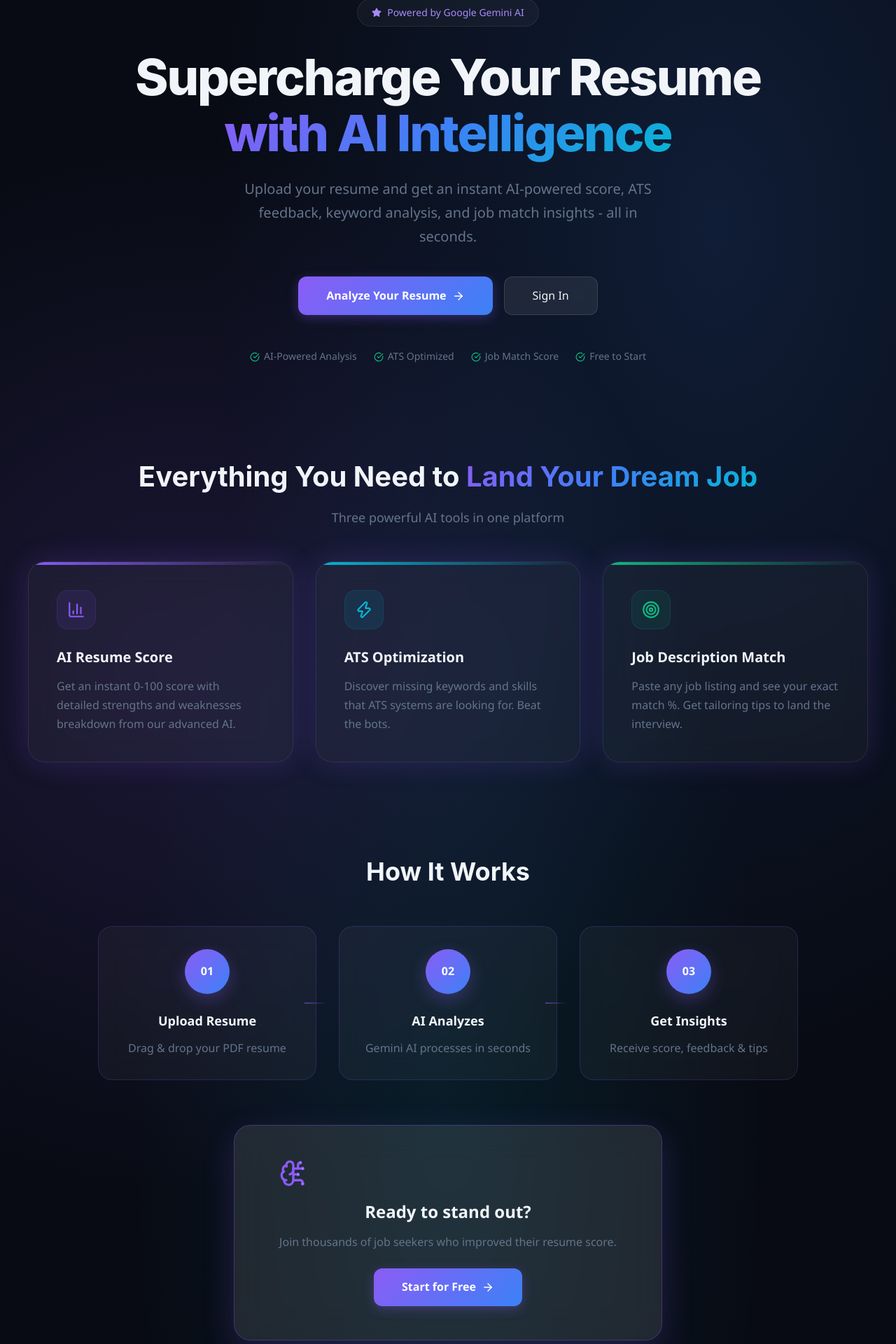
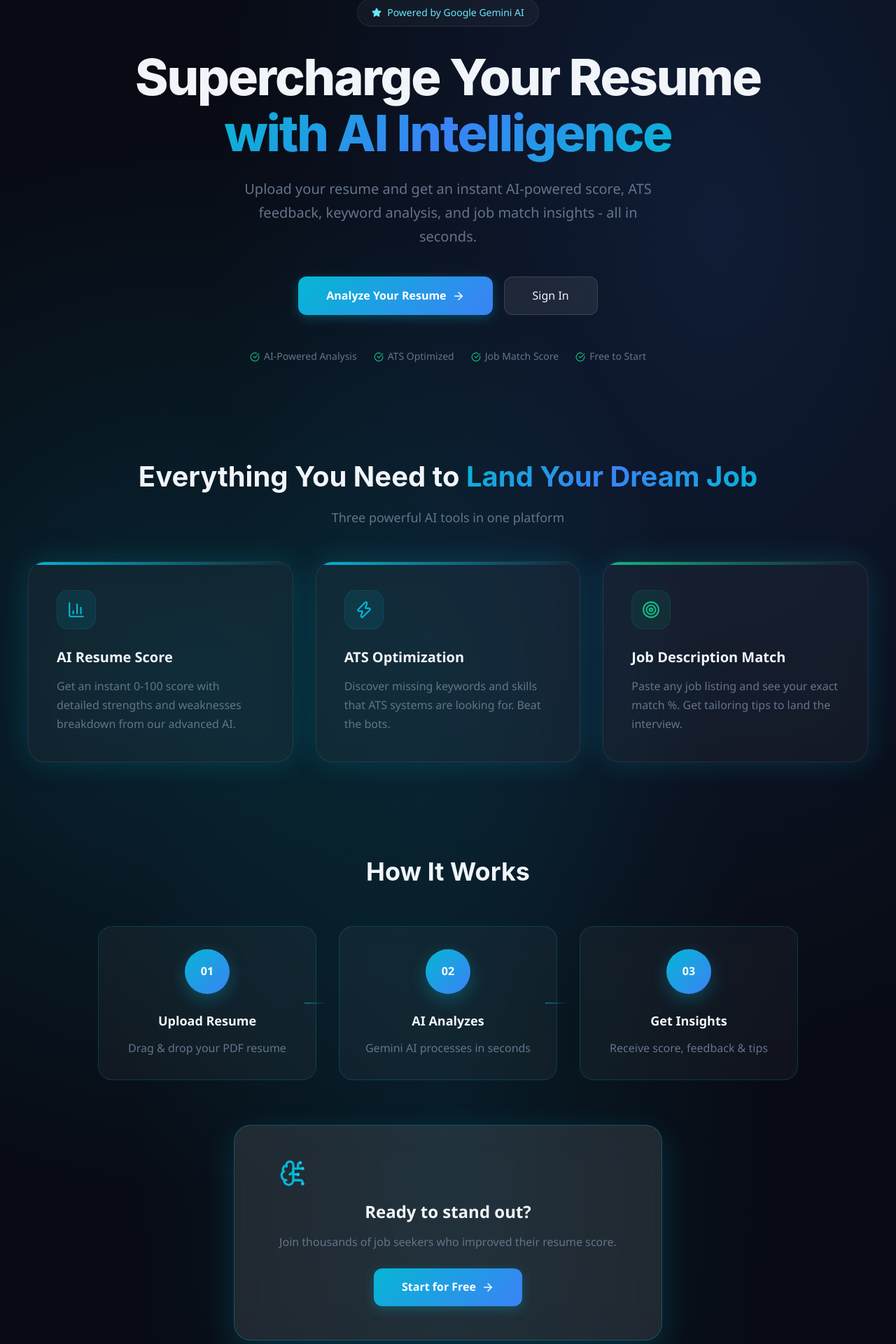
Before and after one commit to amitkumarpatra99/Portfolio-Analyzer, a Next.js app: page / in a window 1280 px wide. Shown: the part 172-2092 px from the top of the page at 70% size. Built offline with nearby package versions, Linux system fonts and the light colour scheme; no server answers.

Commit message:
feat: initialize project structure with authentication pages, global glass-morphism styles, and reusable UI components

```diff
--- a/src/app/auth/login/page.tsx
+++ b/src/app/auth/login/page.tsx
@@ -59,7 +59,7 @@ export default function LoginPage() {
               width: 52,
               height: 52,
               borderRadius: "1rem",
-              background: "linear-gradient(135deg, #8b5cf6, #3b82f6)",
+              background: "linear-gradient(135deg, #06b6d4, #3b82f6)",
               display: "flex",
               alignItems: "center",
               justifyContent: "center",
@@ -148,7 +148,7 @@ export default function LoginPage() {
 
         <p style={{ textAlign: "center", color: "#64748b", fontSize: "0.9rem", marginTop: "1.5rem" }}>
           Don&apos;t have an account?{" "}
-          <Link href="/auth/register" style={{ color: "#a78bfa", textDecoration: "none", fontWeight: 500 }}>
+          <Link href="/auth/register" style={{ color: "#67e8f9", textDecoration: "none", fontWeight: 500 }}>
             Sign up free
           </Link>
         </p>
--- a/src/app/auth/register/page.tsx
+++ b/src/app/auth/register/page.tsx
@@ -52,7 +52,7 @@ export default function RegisterPage() {
               width: 52,
               height: 52,
               borderRadius: "1rem",
-              background: "linear-gradient(135deg, #8b5cf6, #3b82f6)",
+              background: "linear-gradient(135deg, #06b6d4, #3b82f6)",
               display: "flex",
               alignItems: "center",
               justifyContent: "center",
@@ -111,7 +111,7 @@ export default function RegisterPage() {
 
         <p style={{ textAlign: "center", color: "#64748b", fontSize: "0.9rem", marginTop: "1.5rem" }}>
           Already have an account?{" "}
-          <Link href="/auth/login" style={{ color: "#a78bfa", textDecoration: "none", fontWeight: 500 }}>
+          <Link href="/auth/login" style={{ color: "#67e8f9", textDecoration: "none", fontWeight: 500 }}>
             Sign in
           </Link>
         </p>
--- a/src/app/globals.css
+++ b/src/app/globals.css
@@ -8,7 +8,7 @@
   --bg-glass-hover: rgba(255, 255, 255, 0.12);
   --border: rgba(255, 255, 255, 0.08);
   --border-glass: rgba(255, 255, 255, 0.12);
-  --accent-purple: #8b5cf6;
+  --accent-cyan: #06b6d4;
   --accent-blue: #3b82f6;
   --accent-cyan: #06b6d4;
   --accent-green: #10b981;
@@ -94,15 +94,15 @@ body {
 
 /* Gradient text */
 .gradient-text {
-  background: linear-gradient(135deg, #8b5cf6, #3b82f6, #06b6d4);
+  background: linear-gradient(135deg, #06b6d4, #3b82f6, #06b6d4);
   -webkit-background-clip: text;
   -webkit-text-fill-color: transparent;
   background-clip: text;
 }
 
 /* Glow effects */
-.glow-purple {
-  box-shadow: 0 0 40px rgba(139, 92, 246, 0.2);
+.glow-cyan {
+  box-shadow: 0 0 40px rgba(6, 182, 212, 0.2);
 }
 .glow-blue {
   box-shadow: 0 0 40px rgba(59, 130, 246, 0.2);
@@ -110,7 +110,7 @@ body {
 
 /* Animated gradient background */
 .hero-bg {
-  background: radial-gradient(ellipse at 20% 50%, rgba(139, 92, 246, 0.15) 0%, transparent 50%),
+  background: radial-gradient(ellipse at 20% 50%, rgba(6, 182, 212, 0.15) 0%, transparent 50%),
     radial-gradient(ellipse at 80% 20%, rgba(59, 130, 246, 0.15) 0%, transparent 50%),
     radial-gradient(ellipse at 50% 80%, rgba(6, 182, 212, 0.1) 0%, transparent 50%),
     var(--bg-primary);
@@ -118,7 +118,7 @@ body {
 
 /* Buttons */
 .btn-primary {
-  background: linear-gradient(135deg, #8b5cf6, #3b82f6);
+  background: linear-gradient(135deg, #06b6d4, #3b82f6);
   color: white;
   border: none;
   padding: 0.75rem 1.75rem;
@@ -130,12 +130,12 @@ body {
   display: inline-flex;
   align-items: center;
   gap: 0.5rem;
-  box-shadow: 0 4px 16px rgba(139, 92, 246, 0.3);
+  box-shadow: 0 4px 16px rgba(6, 182, 212, 0.3);
 }
 .btn-primary:hover {
   opacity: 0.9;
   transform: translateY(-1px);
-  box-shadow: 0 6px 20px rgba(139, 92, 246, 0.4);
+  box-shadow: 0 6px 20px rgba(6, 182, 212, 0.4);
 }
 
 .btn-secondary {
@@ -173,10 +173,10 @@ body {
   text-overflow: ellipsis;
 }
 
-.chip-purple {
-  background: rgba(139, 92, 246, 0.15);
-  color: #a78bfa;
-  border: 1px solid rgba(139, 92, 246, 0.3);
+.chip-cyan {
+  background: rgba(6, 182, 212, 0.15);
+  color: #67e8f9;
+  border: 1px solid rgba(6, 182, 212, 0.3);
 }
 
 .chip-blue {
@@ -253,8 +253,8 @@ body {
 }
 .input:focus {
   outline: none;
-  border-color: var(--accent-purple);
-  box-shadow: 0 0 0 3px rgba(139, 92, 246, 0.15);
+  border-color: var(--accent-cyan);
+  box-shadow: 0 0 0 3px rgba(6, 182, 212, 0.15);
 }
 .input::placeholder {
   color: var(--text-muted);
@@ -282,10 +282,10 @@ body {
   overflow: hidden;
   text-overflow: ellipsis;
 }
-.chip-purple {
-  background: rgba(139, 92, 246, 0.15);
-  color: #a78bfa;
-  border: 1px solid rgba(139, 92, 246, 0.3);
+.chip-cyan {
+  background: rgba(6, 182, 212, 0.15);
+  color: #67e8f9;
+  border: 1px solid rgba(6, 182, 212, 0.3);
 }
 .chip-blue {
   background: rgba(59, 130, 246, 0.15);
--- a/src/app/history/[id]/page.tsx
+++ b/src/app/history/[id]/page.tsx
@@ -56,7 +56,7 @@ export default function AnalysisDetailPage() {
   if (loading) {
     return (
       <div style={{ display: "flex", alignItems: "center", justifyContent: "center", minHeight: "calc(100vh - 64px)" }}>
-        <Loader2 size={32} color="#8b5cf6" style={{ animation: "spin 1s linear infinite" }} />
+        <Loader2 size={32} color="#06b6d4" style={{ animation: "spin 1s linear infinite" }} />
       </div>
     );
   }
@@ -89,7 +89,7 @@ export default function AnalysisDetailPage() {
           </div>
           <div style={{ display: "flex", gap: "0.75rem", flexWrap: "wrap" }}>
             <span className="chip chip-blue">{new Date(analysis.createdAt).toLocaleString()}</span>
-            <span className="chip chip-purple" style={{ whiteSpace: "normal", wordBreak: "break-all" }}>{analysis.fileName}</span>
+            <span className="chip chip-cyan" style={{ whiteSpace: "normal", wordBreak: "break-all" }}>{analysis.fileName}</span>
           </div>
         </div>
 
@@ -159,7 +159,7 @@ export default function AnalysisDetailPage() {
           <h3 style={{ fontWeight: 700, color: "#f1f5f9", marginBottom: "0.75rem" }}>Detected skills</h3>
           <div style={{ display: "flex", flexWrap: "wrap", gap: "0.5rem" }}>
             {analysis.skills.map((skill) => (
-              <span key={skill} className="chip chip-purple">{skill}</span>
+              <span key={skill} className="chip chip-cyan">{skill}</span>
             ))}
           </div>
         </div>
--- a/src/app/history/page.tsx
+++ b/src/app/history/page.tsx
@@ -53,7 +53,7 @@ export default function HistoryPage() {
   if (loading || status === "loading") {
     return (
       <div style={{ display: "flex", alignItems: "center", justifyContent: "center", minHeight: "calc(100vh - 64px)" }}>
-        <Loader2 size={32} color="#8b5cf6" style={{ animation: "spin 1s linear infinite" }} />
+        <Loader2 size={32} color="#06b6d4" style={{ animation: "spin 1s linear infinite" }} />
         <style>{`@keyframes spin { from { transform: rotate(0deg); } to { transform: rotate(360deg); } }`}</style>
       </div>
     );
@@ -63,7 +63,7 @@ export default function HistoryPage() {
     <div className="hero-bg" style={{ minHeight: "calc(100vh - 64px)", padding: "2.5rem 1.5rem" }}>
       <div style={{ maxWidth: 900, margin: "0 auto" }}>
         <div style={{ marginBottom: "2rem", display: "flex", alignItems: "center", gap: "0.75rem" }}>
-          <History size={28} color="#8b5cf6" />
+          <History size={28} color="#06b6d4" />
           <div>
             <h1 style={{ fontFamily: "Sora, Inter, sans-serif", fontSize: "2rem", fontWeight: 700, color: "#f1f5f9" }}>
               Analysis History
@@ -137,7 +137,7 @@ export default function HistoryPage() {
                   {a.skills.length > 0 && (
                     <div style={{ display: "flex", flexWrap: "wrap", gap: "0.35rem", marginTop: "0.875rem" }}>
                       {a.skills.slice(0, 6).map((s) => (
-                        <span key={s} className="chip chip-purple" style={{ fontSize: "0.75rem", padding: "0.2rem 0.65rem" }}>{s}</span>
+                        <span key={s} className="chip chip-cyan" style={{ fontSize: "0.75rem", padding: "0.2rem 0.65rem" }}>{s}</span>
                       ))}
                       {a.skills.length > 6 && (
                         <span className="chip chip-blue" style={{ fontSize: "0.75rem", padding: "0.2rem 0.65rem" }}>+{a.skills.length - 6}</span>
--- a/src/app/page.tsx
+++ b/src/app/page.tsx
@@ -8,8 +8,8 @@ import { BrainCircuit, Zap, Target, BarChart3, ArrowRight, CheckCircle, Star } f
 const features = [
   {
     icon: BarChart3,
-    color: "#8b5cf6",
-    bg: "rgba(139, 92, 246, 0.1)",
+    color: "#06b6d4",
+    bg: "rgba(6, 182, 212, 0.1)",
     title: "AI Resume Score",
     desc: "Get an instant 0-100 score with detailed strengths and weaknesses breakdown from our advanced AI.",
   },
@@ -57,12 +57,12 @@ export default function LandingPage() {
               padding: "0.5rem 1.25rem",
               fontSize: "0.875rem",
               fontWeight: 500,
-              color: "#a78bfa",
+              color: "#67e8f9",
               marginBottom: "2rem",
               backdropFilter: "blur(12px)",
             }}
           >
-            <Star size={14} fill="#a78bfa" /> Powered by Google Gemini AI
+            <Star size={14} fill="#67e8f9" /> Powered by Google Gemini AI
           </div>
 
           <h1
@@ -173,7 +173,7 @@ export default function LandingPage() {
               return (
                 <div
                   key={f.title}
-                  className="glass-card glow-purple"
+                  className="glass-card glow-cyan"
                   style={{
                     borderRadius: "1.5rem",
                     padding: "2.5rem",
@@ -261,14 +261,14 @@ export default function LandingPage() {
                 padding: "2rem",
                 textAlign: "center",
                 position: "relative",
-                border: "1px solid rgba(139, 92, 246, 0.2)",
+                border: "1px solid rgba(6, 182, 212, 0.2)",
               }}>
                 <div
                   style={{
                     width: 64,
                     height: 64,
                     borderRadius: "50%",
-                    background: "linear-gradient(135deg, #8b5cf6, #3b82f6)",
+                    background: "linear-gradient(135deg, #06b6d4, #3b82f6)",
                     display: "flex",
                     alignItems: "center",
                     justifyContent: "center",
@@ -276,7 +276,7 @@ export default function LandingPage() {
                     fontSize: "1rem",
                     fontWeight: 800,
                     color: "white",
-                    boxShadow: "0 8px 24px rgba(139, 92, 246, 0.3)",
+                    boxShadow: "0 8px 24px rgba(6, 182, 212, 0.3)",
                   }}
                 >
                   {s.step}
@@ -303,7 +303,7 @@ export default function LandingPage() {
                     transform: "translateY(-50%)",
                     width: "2rem",
                     height: "2px",
-                    background: "linear-gradient(90deg, rgba(139, 92, 246, 0.5), transparent)",
+                    background: "linear-gradient(90deg, rgba(6, 182, 212, 0.5), transparent)",
                   }} className="step-connector" />
                 )}
               </div>
@@ -317,11 +317,11 @@ export default function LandingPage() {
               style={{
                 display: "inline-block",
                 borderRadius: "1.5rem",
-                border: "1px solid rgba(139, 92, 246, 0.3)",
-                boxShadow: "0 16px 48px rgba(139, 92, 246, 0.2)",
+                border: "1px solid rgba(6, 182, 212, 0.3)",
+                boxShadow: "0 16px 48px rgba(6, 182, 212, 0.2)",
               }}
             >
-              <BrainCircuit size={40} color="#8b5cf6" style={{ marginBottom: "1rem" }} />
+              <BrainCircuit size={40} color="#06b6d4" style={{ marginBottom: "1rem" }} />
               <h3
                 style={{
                   fontWeight: 700,
--- a/src/components/Navbar.tsx
+++ b/src/components/Navbar.tsx
@@ -49,7 +49,7 @@ export default function Navbar() {
               width: 34,
               height: 34,
               borderRadius: "0.625rem",
-              background: "linear-gradient(135deg, #8b5cf6, #3b82f6)",
+              background: "linear-gradient(135deg, #06b6d4, #3b82f6)",
               display: "flex",
               alignItems: "center",
               justifyContent: "center",
@@ -81,7 +81,7 @@ export default function Navbar() {
                   fontSize: "0.875rem",
                   fontWeight: 500,
                   color: active ? "#f1f5f9" : "#64748b",
-                  background: active ? "rgba(139, 92, 246, 0.12)" : "transparent",
+                  background: active ? "rgba(6, 182, 212, 0.12)" : "transparent",
                   transition: "all 0.2s",
                 }}
               >
--- a/src/components/ScoreRing.tsx
+++ b/src/components/ScoreRing.tsx
@@ -13,7 +13,7 @@ export default function ScoreRing({
   size = 140,
   strokeWidth = 10,
   label = "Score",
-  color = "#8b5cf6",
+  color = "#06b6d4",
 }: ScoreRingProps) {
   const radius = (size - strokeWidth) / 2;
   const circumference = 2 * Math.PI * radius;
@@ -27,7 +27,7 @@ export default function ScoreRing({
     return "#ef4444";
   };
 
-  const ringColor = color === "#8b5cf6" ? getColor(score) : color;
+  const ringColor = color === "#06b6d4" ? getColor(score) : color;
 
   return (
     <div style={{ display: "flex", flexDirection: "column", alignItems: "center", gap: "0.5rem" }}>
```
Also changed, not shown: src/app/analyze/page.tsx (+5 -5 lines), src/app/dashboard/page.tsx (+6 -6 lines).
